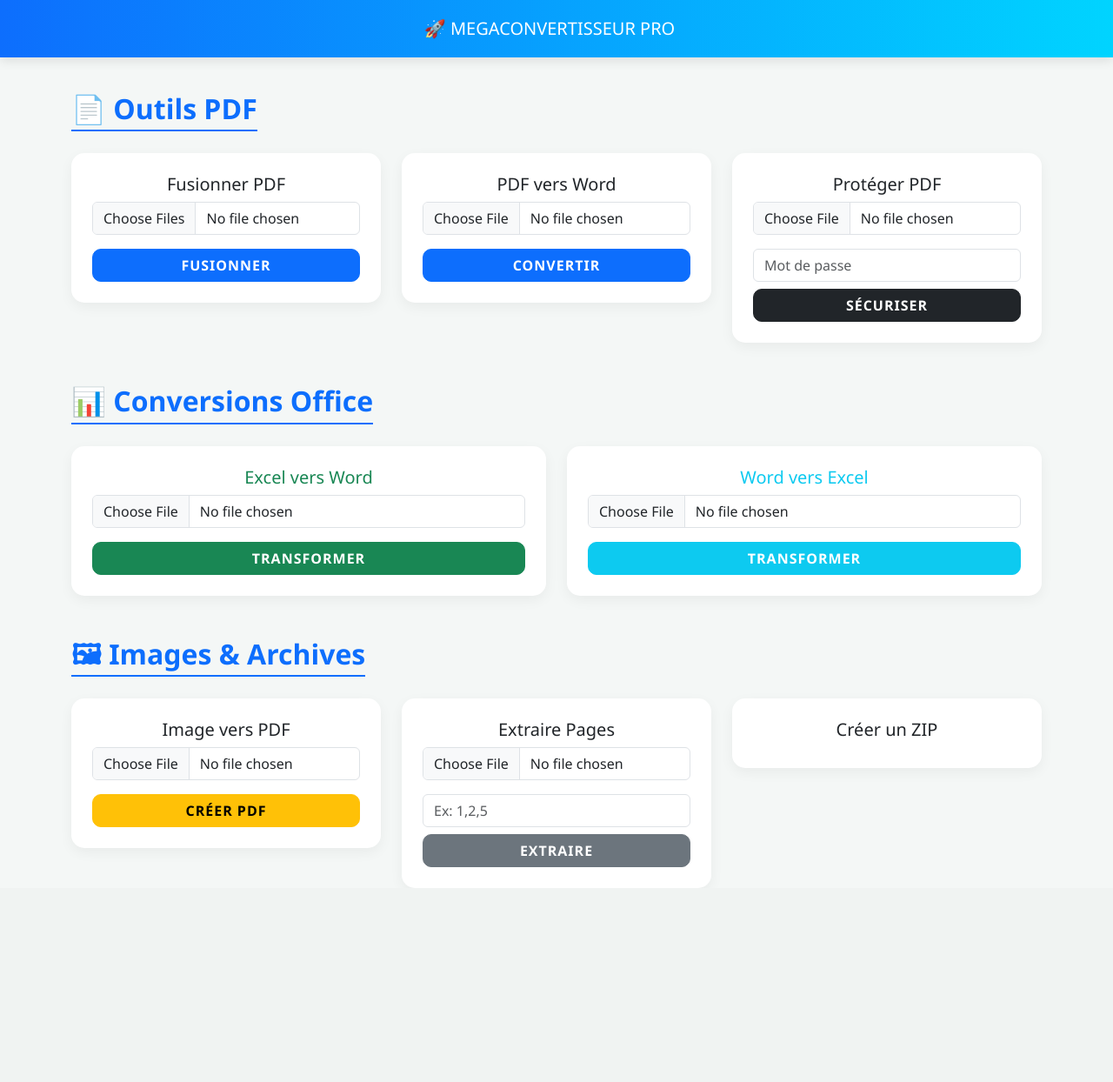
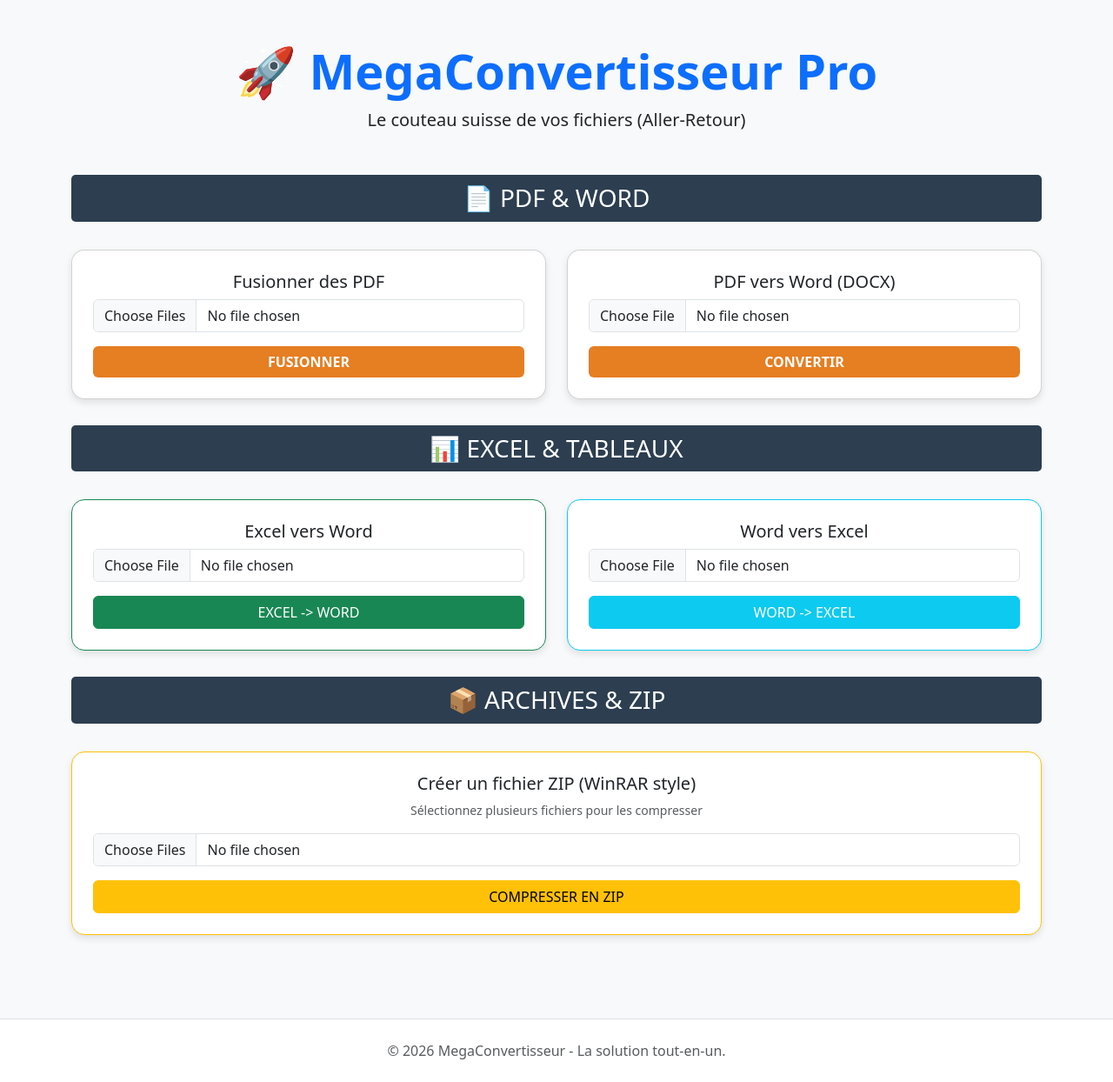
Before and after one commit to mamioussa9-png/site-python, a Flask app: page / in a window 1280 px wide. Shown: the whole page at 87% size. Before the commit the page ends 1021 px from the top, so only its background shows below. Run offline with Flask 3, Linux system fonts and the light colour scheme.

Commit message:
Update index.html

```diff
--- a/templates/index.html
+++ b/templates/index.html
@@ -2,105 +2,86 @@
 <html lang="fr">
 <head>
     <meta charset="UTF-8">
-    <meta name="viewport" content="width=device-width, initial-scale=1.0">
-    <title>MegaConvertisseur - Tous vos outils</title>
+    <title>MegaConvertisseur Tout-en-Un</title>
     <link href="https://cdn.jsdelivr.net/npm/bootstrap@5.3.0/dist/css/bootstrap.min.css" rel="stylesheet">
     <style>
-        body { background-color: #f4f7f6; font-family: 'Segoe UI', Tahoma, Geneva, Verdana, sans-serif; }
-        .navbar { background: linear-gradient(90deg, #0d6efd 0%, #00d4ff 100%); color: white; margin-bottom: 40px; box-shadow: 0 4px 12px rgba(0,0,0,0.1); }
-        .section-title { border-bottom: 2px solid #0d6efd; display: inline-block; margin-bottom: 25px; padding-bottom: 5px; color: #0d6efd; font-weight: bold; }
-        .card { border: none; border-radius: 15px; transition: all 0.3s ease; box-shadow: 0 5px 15px rgba(0,0,0,0.05); }
-        .card:hover { transform: translateY(-10px); box-shadow: 0 12px 20px rgba(0,0,0,0.1); }
-        .btn-convert { border-radius: 10px; font-weight: 600; text-transform: uppercase; letter-spacing: 1px; }
-        .footer { background: #333; color: white; padding: 20px 0; margin-top: 50px; }
+        .category-header { background: #2c3e50; color: white; padding: 10px; border-radius: 5px; margin-top: 30px; }
+        .card { border-radius: 15px; box-shadow: 0 4px 8px rgba(0,0,0,0.1); transition: 0.3s; }
+        .card:hover { transform: translateY(-5px); }
+        .btn-main { background: #e67e22; color: white; font-weight: bold; border: none; }
+        .btn-main:hover { background: #d35400; color: white; }
     </style>
 </head>
-<body>
+<body class="bg-light">
 
-<nav class="navbar p-3 text-center">
-    <div class="container justify-content-center">
-        <span class="navbar-brand mb-0 h1 text-white">🚀 MEGACONVERTISSEUR PRO</span>
+<div class="container py-5">
+    <div class="text-center mb-5">
+        <h1 class="display-4 fw-bold text-primary">🚀 MegaConvertisseur Pro</h1>
+        <p class="lead">Le couteau suisse de vos fichiers (Aller-Retour)</p>
     </div>
-</nav>
 
-<div class="container">
-
-    <h2 class="section-title">📄 Outils PDF</h2>
-    <div class="row g-4 mb-5">
-        <div class="col-md-4">
+    <h3 class="category-header text-center">📄 PDF & WORD</h3>
+    <div class="row g-4 mt-2">
+        <div class="col-md-6">
             <div class="card p-4 text-center">
-                <h5>Fusionner PDF</h5>
+                <h5>Fusionner des PDF</h5>
                 <form action="/merge" method="post" enctype="multipart/form-data">
-                    <input type="file" name="pdfs" class="form-control mb-3" multiple accept=".pdf" required>
-                    <button class="btn btn-primary w-100 btn-convert">Fusionner</button>
+                    <input type="file" name="pdfs" class="form-control mb-3" multiple required>
+                    <button class="btn btn-main w-100">FUSIONNER</button>
                 </form>
             </div>
         </div>
-        <div class="col-md-4">
+        <div class="col-md-6">
             <div class="card p-4 text-center">
-                <h5>PDF vers Word</h5>
+                <h5>PDF vers Word (DOCX)</h5>
                 <form action="/pdf-to-word" method="post" enctype="multipart/form-data">
                     <input type="file" name="file" class="form-control mb-3" accept=".pdf" required>
-                    <button class="btn btn-primary w-100 btn-convert">Convertir</button>
-                </form>
-            </div>
-        </div>
-        <div class="col-md-4">
-            <div class="card p-4 text-center">
-                <h5>Protéger PDF</h5>
-                <form action="/protect" method="post" enctype="multipart/form-data">
-                    <input type="file" name="file" class="form-control mb-3" accept=".pdf" required>
-                    <input type="password" name="pw" class="form-control mb-2" placeholder="Mot de passe" required>
-                    <button class="btn btn-dark w-100 btn-convert">Sécuriser</button>
+                    <button class="btn btn-main w-100">CONVERTIR</button>
                 </form>
             </div>
         </div>
     </div>
 
-    <h2 class="section-title">📊 Conversions Office</h2>
-    <div class="row g-4 mb-5">
+    <h3 class="category-header text-center">📊 EXCEL & TABLEAUX</h3>
+    <div class="row g-4 mt-2">
         <div class="col-md-6">
             <div class="card p-4 text-center border-success">
-                <h5 class="text-success">Excel vers Word</h5>
+                <h5>Excel vers Word</h5>
                 <form action="/excel-to-word" method="post" enctype="multipart/form-data">
-                    <input type="file" name="file" class="form-control mb-3" accept=".xlsx,.xls" required>
-                    <button class="btn btn-success w-100 btn-convert">Transformer</button>
+                    <input type="file" name="file" class="form-control mb-3" accept=".xlsx" required>
+                    <button class="btn btn-success w-100">EXCEL -> WORD</button>
                 </form>
             </div>
         </div>
         <div class="col-md-6">
             <div class="card p-4 text-center border-info">
-                <h5 class="text-info">Word vers Excel</h5>
+                <h5>Word vers Excel</h5>
                 <form action="/word-to-excel" method="post" enctype="multipart/form-data">
                     <input type="file" name="file" class="form-control mb-3" accept=".docx" required>
-                    <button class="btn btn-info w-100 text-white btn-convert">Transformer</button>
+                    <button class="btn btn-info w-100 text-white">WORD -> EXCEL</button>
                 </form>
             </div>
         </div>
     </div>
 
-    <h2 class="section-title">🖼 Images & Archives</h2>
-    <div class="row g-4">
-        <div class="col-md-4">
-            <div class="card p-4 text-center">
-                <h5>Image vers PDF</h5>
-                <form action="/img" method="post" enctype="multipart/form-data">
-                    <input type="file" name="file" class="form-control mb-3" accept="image/*" required>
-                    <button class="btn btn-warning w-100 btn-convert">Créer PDF</button>
+    <h3 class="category-header text-center">📦 ARCHIVES & ZIP</h3>
+    <div class="row g-4 mt-2">
+        <div class="col-md-12">
+            <div class="card p-4 text-center border-warning">
+                <h5>Créer un fichier ZIP (WinRAR style)</h5>
+                <p class="small text-muted">Sélectionnez plusieurs fichiers pour les compresser</p>
+                <form action="/zip" method="post" enctype="multipart/form-data">
+                    <input type="file" name="files" class="form-control mb-3" multiple required>
+                    <button class="btn btn-warning w-100 font-weight-bold">COMPRESSER EN ZIP</button>
                 </form>
             </div>
         </div>
-        <div class="col-md-4">
-            <div class="card p-4 text-center">
-                <h5>Extraire Pages</h5>
-                <form action="/remove-pages" method="post" enctype="multipart/form-data">
-                    <input type="file" name="file" class="form-control mb-3" accept=".pdf" required>
-                    <input type="text" name="pages" class="form-control mb-2" placeholder="Ex: 1,2,5" required>
-                    <button class="btn btn-secondary w-100 btn-convert">Extraire</button>
-                </form>
-            </div>
-        </div>
-        <div class="col-md-4">
-            <div class="card p-4 text-center">
-                <h5>Créer un ZIP</h5>
-                <form action="/zip" method="post" enctype="multipart/form-
+    </div>
+</div>
+
+<footer class="text-center py-4 text-muted mt-5 bg-white border-top">
+    © 2026 MegaConvertisseur - La solution tout-en-un.
+</footer>
+
+</body>
+</html>
```
